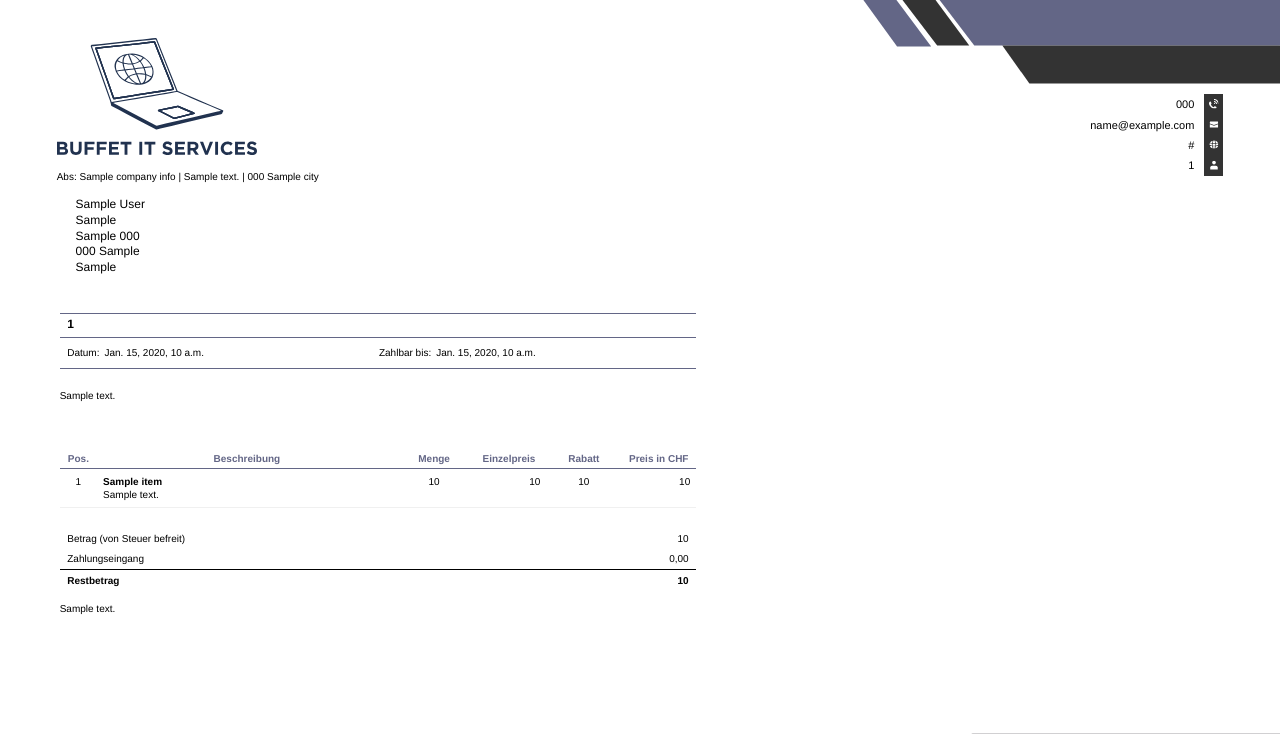
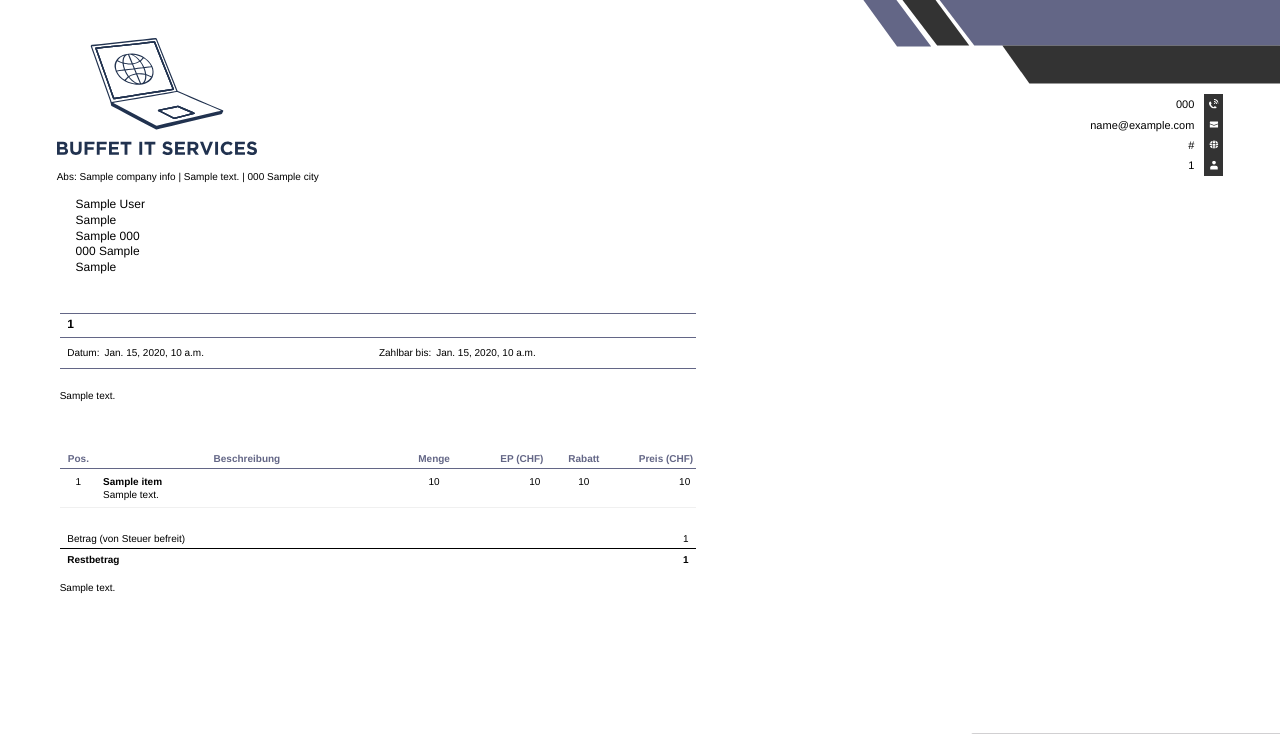
Before and after one commit to Buffet-IT-Services/CycleInvoice, a Django app: template templates/sale/invoice.html in a window 1280 px wide; the page is wider, and only the part inside the window is pictured. Shown: the top 734 px of that part. Run offline with Django 5.2, Linux system fonts and the light colour scheme; tables that the repository leaves empty hold one stand-in row (values such as "Sample post"); the template is opened without the code that fills it: values that come from a table or form of the project are taken from there, most other values are stand-ins (such as "Sample title", 1, 10 or a date in 2020); parts of the project's set-up code (start-up, migrations or seed data) failed here and were passed over.

Commit message:
fixed html template

```diff
--- a/templates/sale/invoice.html
+++ b/templates/sale/invoice.html
@@ -44,6 +44,7 @@
         }
 
         table.items {
+            width: 100%;
             margin-top: 5mm;
             border-collapse: collapse;
         }
@@ -51,7 +52,6 @@
         table.items th {
             padding: 3px;
             font-weight: 800;
-            text-align: center;
             border-bottom: 1px solid #636686;
             color: #636686;
         }
@@ -339,9 +339,9 @@
                         <th class="item-pos">Pos.</th>
                         <th class="item-description">Beschreibung</th>
                         <th class="item-quantity">Menge</th>
-                        <th class="item-price">Einzelpreis</th>
+                        <th class="item-price">EP (CHF)</th>
                         <th class="item-discount">Rabatt</th>
-                        <th class="item-total">Preis in CHF</th>
+                        <th class="item-total">Preis (CHF)</th>
                     </tr>
                     </thead>
                     <tbody>
@@ -371,17 +371,19 @@
                         <tr>
                             <td style="text-align: left; padding: 1mm 2mm;">Betrag (von Steuer befreit)</td>
                             <td style="text-align: right; padding: 1mm 2mm;">
-                                {{ financial_details.subtotal_sum }}
+                                {{ invoice_details.total_sum }}
                             </td>
                         </tr>
+                        <!--
                         <tr>
                             <td style="text-align: left; padding: 1mm 2mm;">Zahlungseingang</td>
                             <td style="text-align: right; padding: 1mm 2mm;">0,00</td>
                         </tr>
+                        -->
                         <tr style="border-top: 1px solid #000;">
                             <td style="text-align: left; padding: 1mm 2mm; font-weight: bold;">Restbetrag</td>
                             <td style="text-align: right; padding: 1mm 2mm; font-weight: bold;">
-                                {{ financial_details.subtotal_sum }}
+                                {{ invoice_details.total_sum }}
                             </td>
                         </tr>
                     </table>
```
